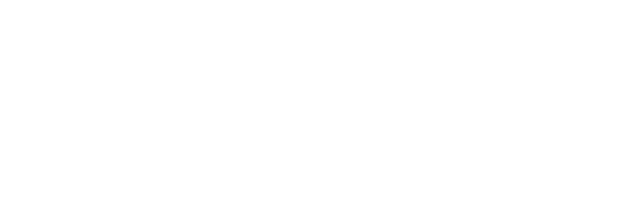
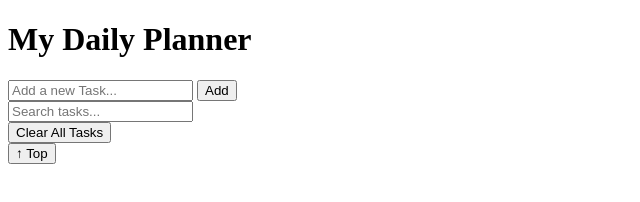
Before and after one commit to MukeshKumarCoder/Daily_Planner-, a plain HTML site: page index.html in a window 1280 px wide. Shown: the whole page, without its empty margins (0-640 px from the left). Drawn offline with Linux system fonts and the light colour scheme.

Commit message:
done  with the project content

```diff
--- a/index.html
+++ b/index.html
@@ -1,11 +1,33 @@
 <!DOCTYPE html>
 <html lang="en">
-<head>
-    <meta charset="UTF-8">
-    <meta name="viewport" content="width=device-width, initial-scale=1.0">
+  <head>
+    <meta charset="UTF-8" />
+    <meta name="viewport" content="width=device-width, initial-scale=1.0" />
     <title>My Daily Planner</title>
-</head>
-<body>
+  </head>
+  <body>
+    <header>
+      <h1>My Daily Planner</h1>
+    </header>
+    <main>
+      <section>
+        <form id="task-form">
+          <input
+            type="text"
+            id="task-input"
+            placeholder="Add a new Task..."
+            required
+          />
+          <button type="submit">Add</button>
+        </form>
+      </section>
+      <section>
+        <input type="text" id="search-input" placeholder="Search tasks..." />
+      </section>
+      <button id="clear-btn">Clear All Tasks</button>
+    </main>
+    <button id="back-to-top">↑ Top</button>
 
-</body>
+    <script type="module" src="js/main.js"></script>
+  </body>
 </html>
```
